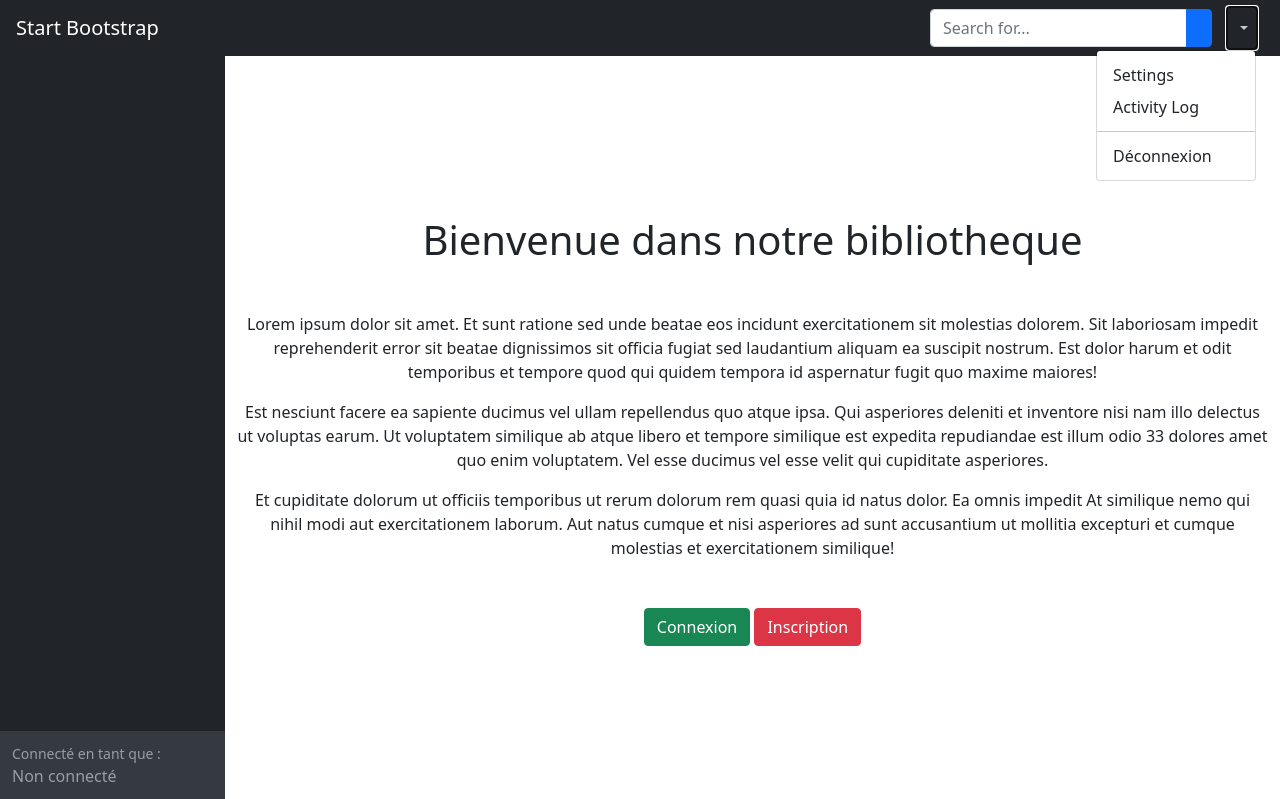
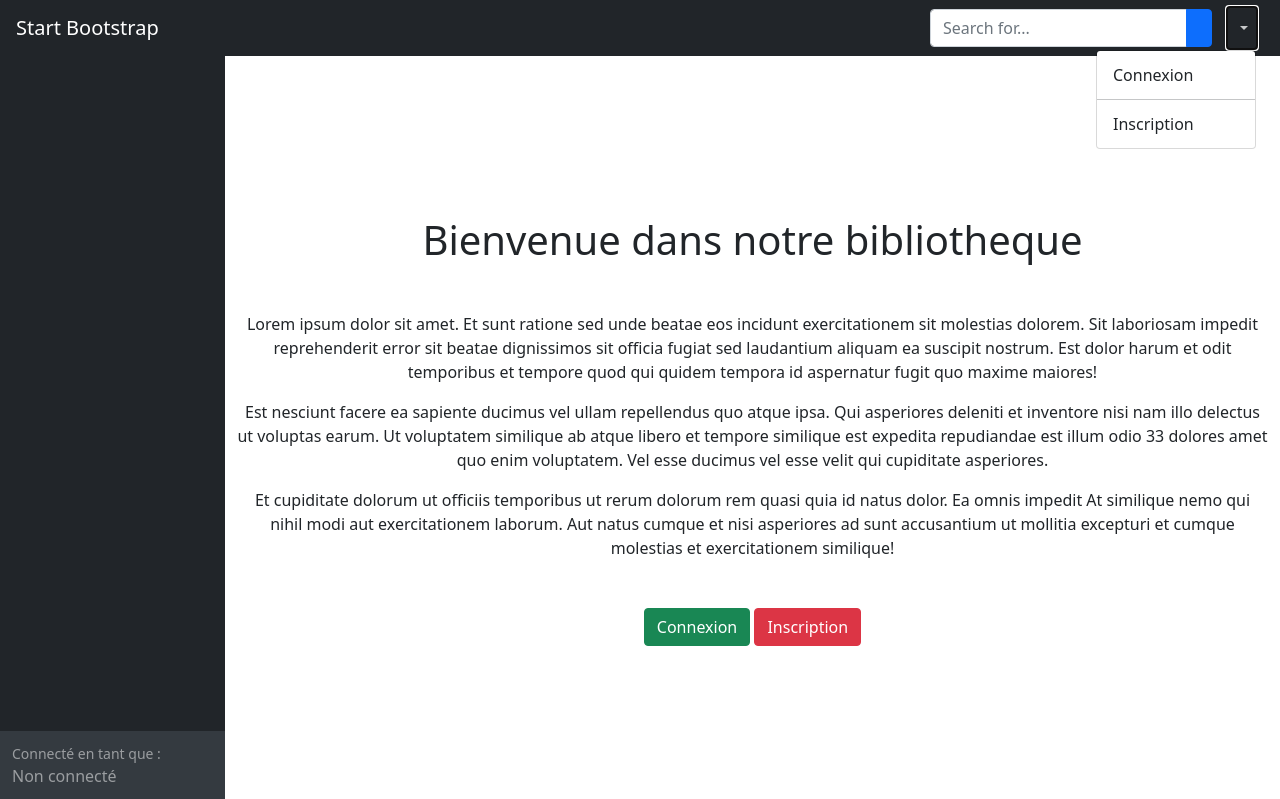
Before and after one commit to Gabriel-LPMI/UE-3DW22, a Symfony app: template templates/Default/index.html.twig in a window 1280 px wide, after a click that opens the changed part. Shown: the top 799 px of the page. Run offline with Twig, Linux system fonts and the light colour scheme; the template is opened without the code that fills it, so the values that code supplies are empty; some libraries are stand-ins or nearby versions.

Commit message:
add roles system

```diff
--- a/src/Controller/CategoryController.php
+++ b/src/Controller/CategoryController.php
@@ -13,7 +13,7 @@ use Symfony\Component\HttpFoundation\Response;
 use Symfony\Component\Routing\Annotation\Route;
 
 /**
- * @Route("/category")
+ * @Route("member/category")
  */
 class CategoryController extends AbstractController
 {
--- a/templates/partials/header.html.twig
+++ b/templates/partials/header.html.twig
@@ -15,10 +15,13 @@
       <li class="nav-item dropdown">
           <a class="nav-link dropdown-toggle" id="navbarDropdown" href="#" role="button" data-bs-toggle="dropdown" aria-expanded="false"><i class="fas fa-user fa-fw"></i></a>
           <ul class="dropdown-menu dropdown-menu-end" aria-labelledby="navbarDropdown">
-              <li><a class="dropdown-item" href="#!">Settings</a></li>
-              <li><a class="dropdown-item" href="#!">Activity Log</a></li>
+              {% if app.user == false %}
+              <li><a class="dropdown-item"  href="{{ path('app_login') }}">Connexion</a></li>
               <li><hr class="dropdown-divider" /></li>
+                <li><a class="dropdown-item" href="{{ path('app_register') }}">Inscription</a></li>
+              {% else %}
               <li><a class="dropdown-item" href="{{ path('app_logout') }}">Déconnexion</a></li>
+              {% endif %}
           </ul>
       </li>
   </ul>
```
Also changed, not shown: 1 other file.
